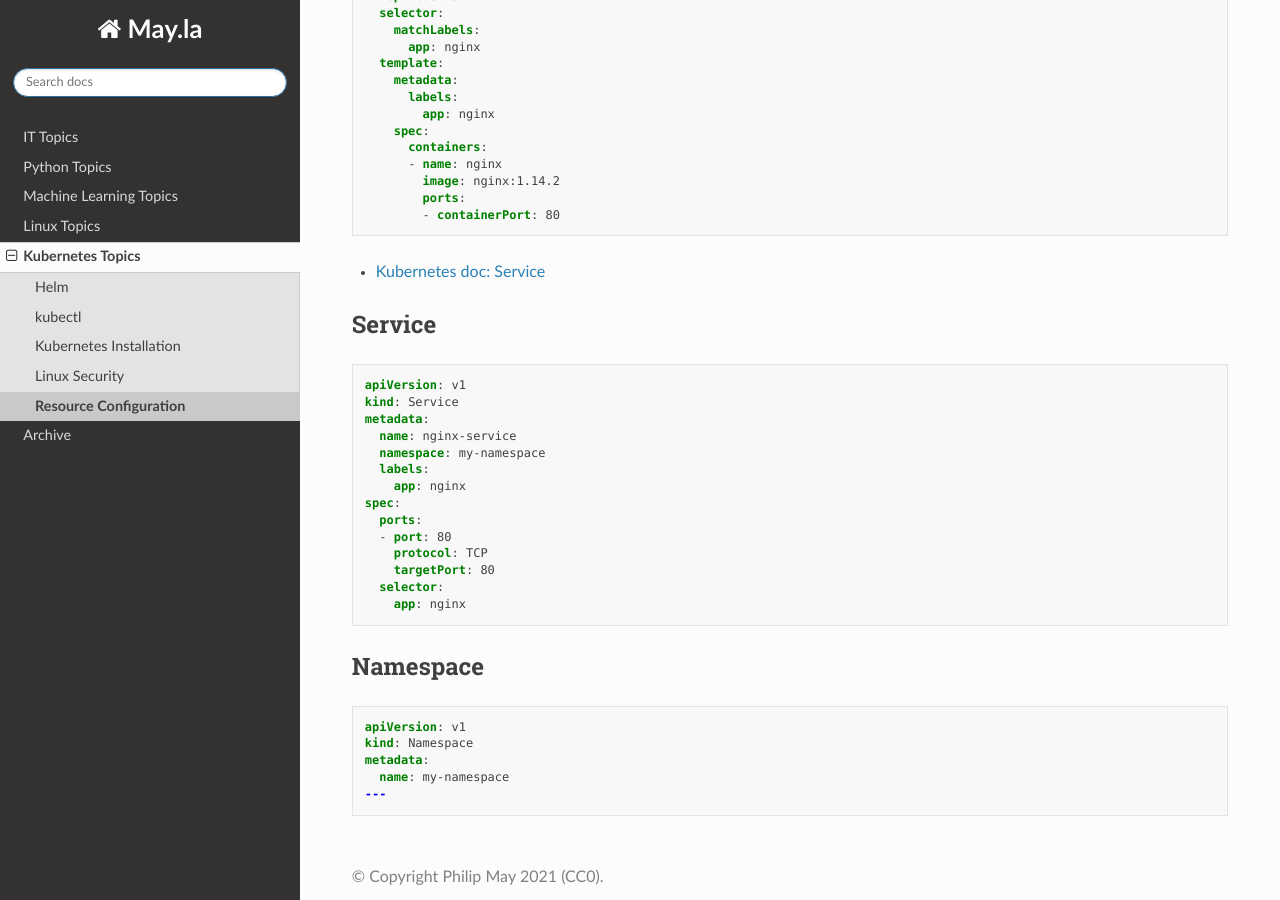
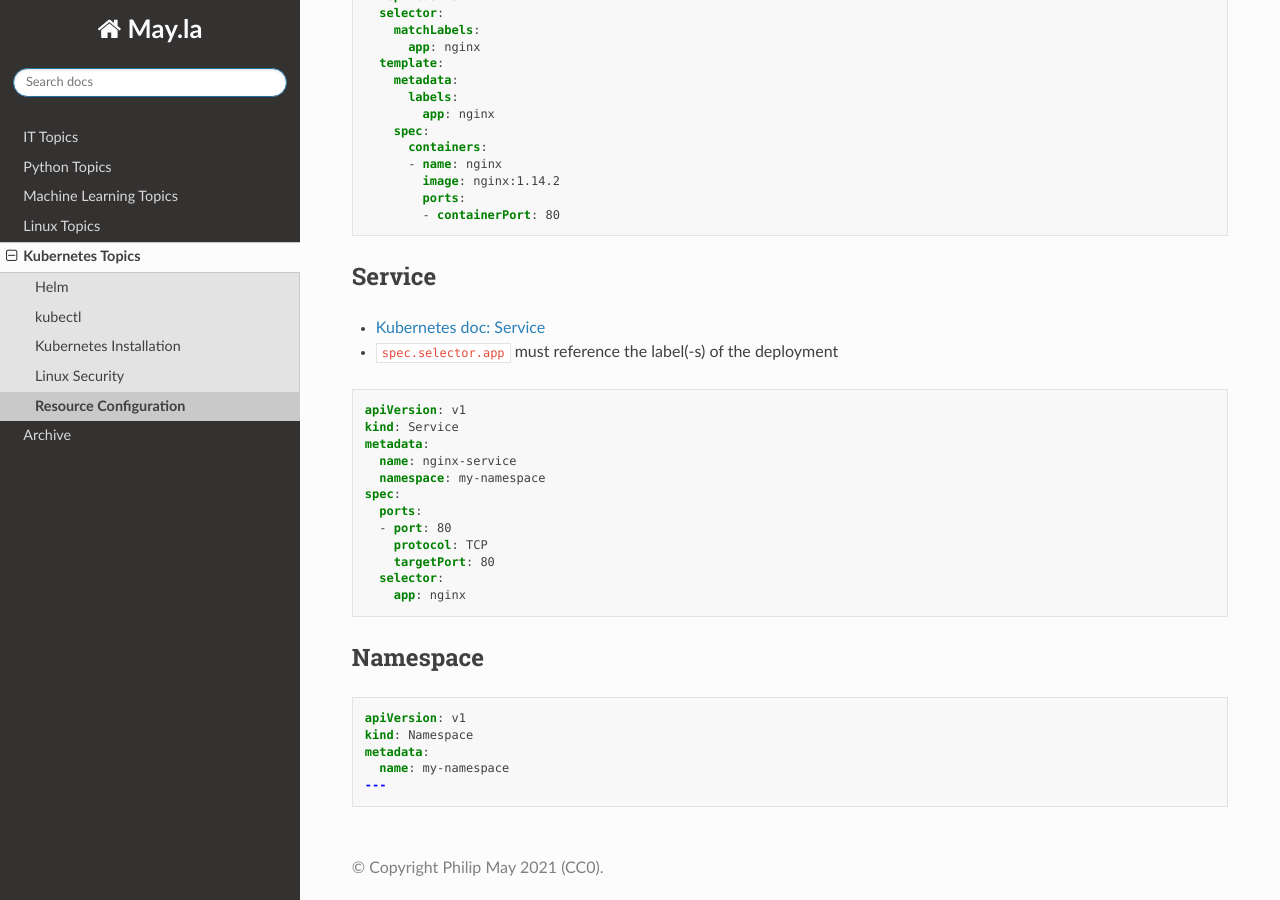
Before and after one commit to PhilipMay/May.la, a Sphinx documentation site: the page built from source/k8s/resource-config.md, in a window 1280 px wide and 900 px high, scrolled down 520 px. Built offline with Sphinx 7.4.7 and the Read the Docs theme 2.0.0, drawn with Linux system fonts in a browser that asks for light colours.

Commit message:
Update resource-config.md

````diff
--- a/source/k8s/resource-config.md
+++ b/source/k8s/resource-config.md
@@ -31,17 +31,17 @@ spec:
         ports:
         - containerPort: 80
 ```
-- [Kubernetes doc: Service](https://kubernetes.io/docs/concepts/services-networking/service/)
 
 ## Service
+- [Kubernetes doc: Service](https://kubernetes.io/docs/concepts/services-networking/service/)
+- `spec.selector.app` must reference the label(-s) of the deployment
+
 ```yaml
 apiVersion: v1
 kind: Service
 metadata:
   name: nginx-service
   namespace: my-namespace
-  labels:
-    app: nginx
 spec:
   ports:
   - port: 80
````
